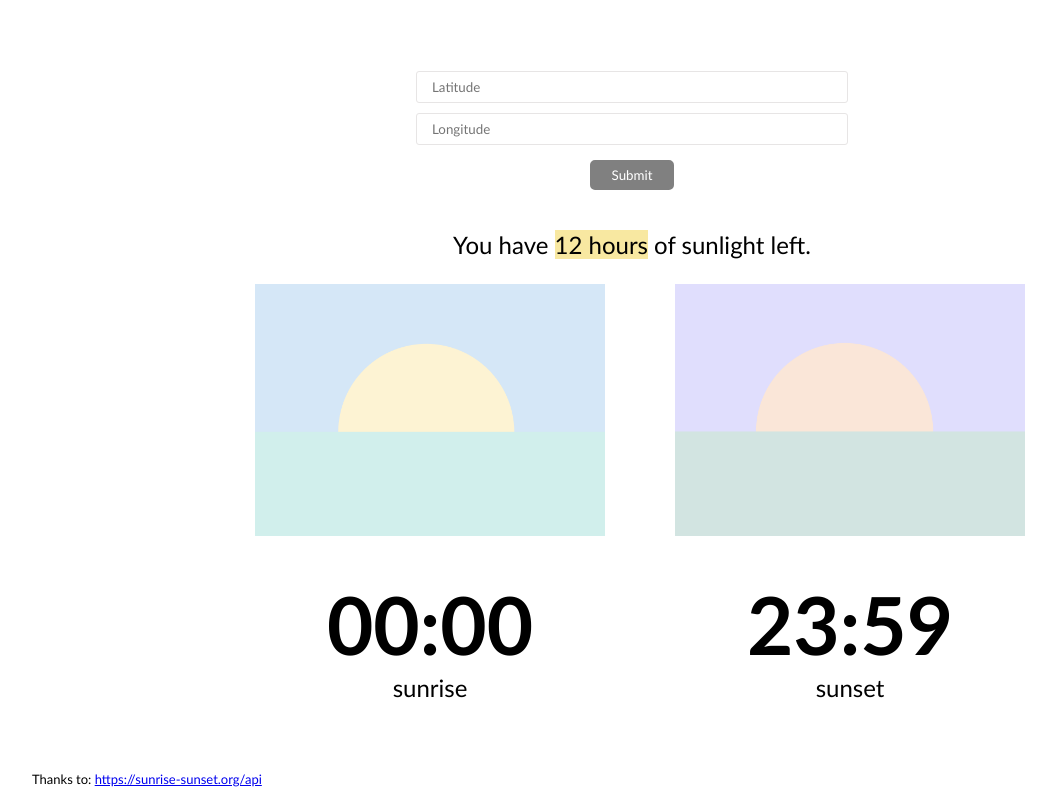
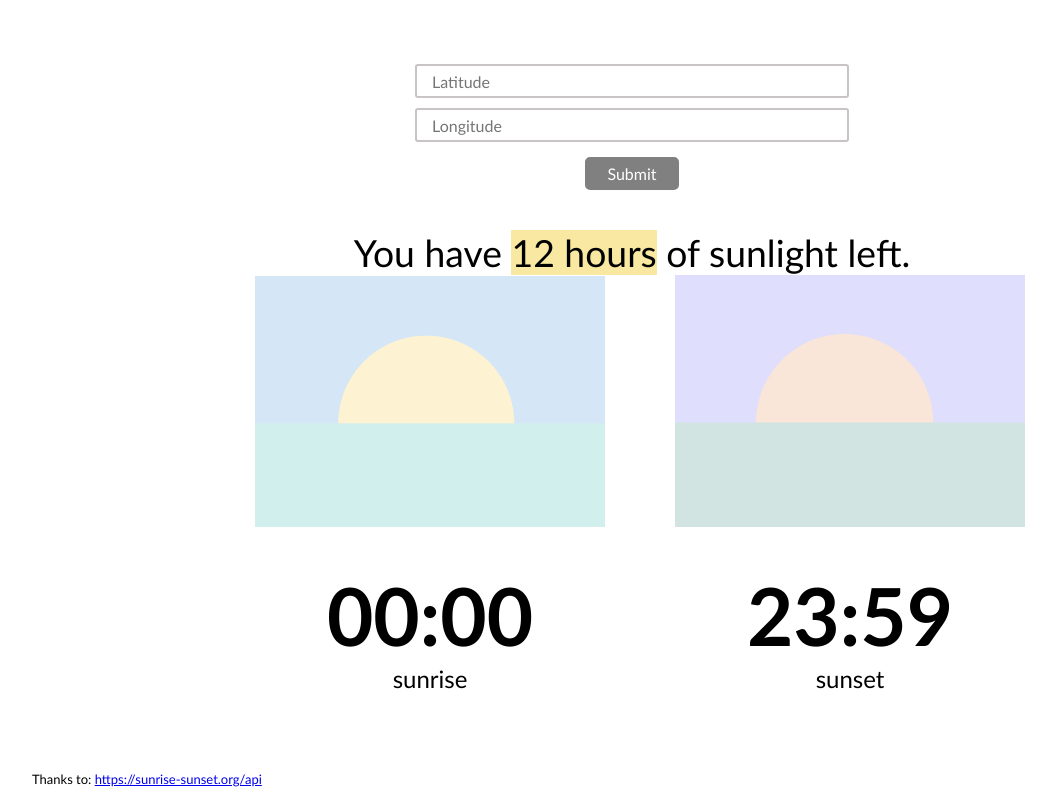
Before and after one commit to niamhbrockbank/sunrise-sunset, a React (Create React App) app: page / in a window 1280 px wide. Shown: the whole page, without its empty margins (8-1064 px from the left). Built offline with nearby package versions, Linux system fonts and the light colour scheme; no server answers.

Commit message:
Increase font size of inputs and time remaining

```diff
--- a/src/styles.css
+++ b/src/styles.css
@@ -20,8 +20,9 @@ input {
   width: 400px;
   margin: 5px;
   padding: 0px 15px;
-  border: 1px solid rgb(231, 229, 229);
+  border: 2px solid rgb(201, 196, 196);
   border-radius: 3px;
+  font-size: medium;
 }
 
 #submit_button {
@@ -31,6 +32,7 @@ input {
   color: white;
   border: 2px solid grey;
   border-radius: 5px;
+  font-size: medium;
 }
 
 #submit_button:hover {
@@ -43,7 +45,7 @@ input {
   text-align: center;
   margin-top: 40px;
   margin-bottom: 30px;
-  font-size: x-large;
+  font-size: min(6vw, 28pt);
 }
 
 mark {
@@ -52,8 +54,9 @@ mark {
 
 .results {
   display: flex;
+  margin-top: 30px;
   width: 100vw;
-  height: 48vh;
+  height: 40vh;
   justify-content: center;
   align-items: center;
 }
```
Also changed, not shown: 1 other file (tests, documents, lock files or other folders).
